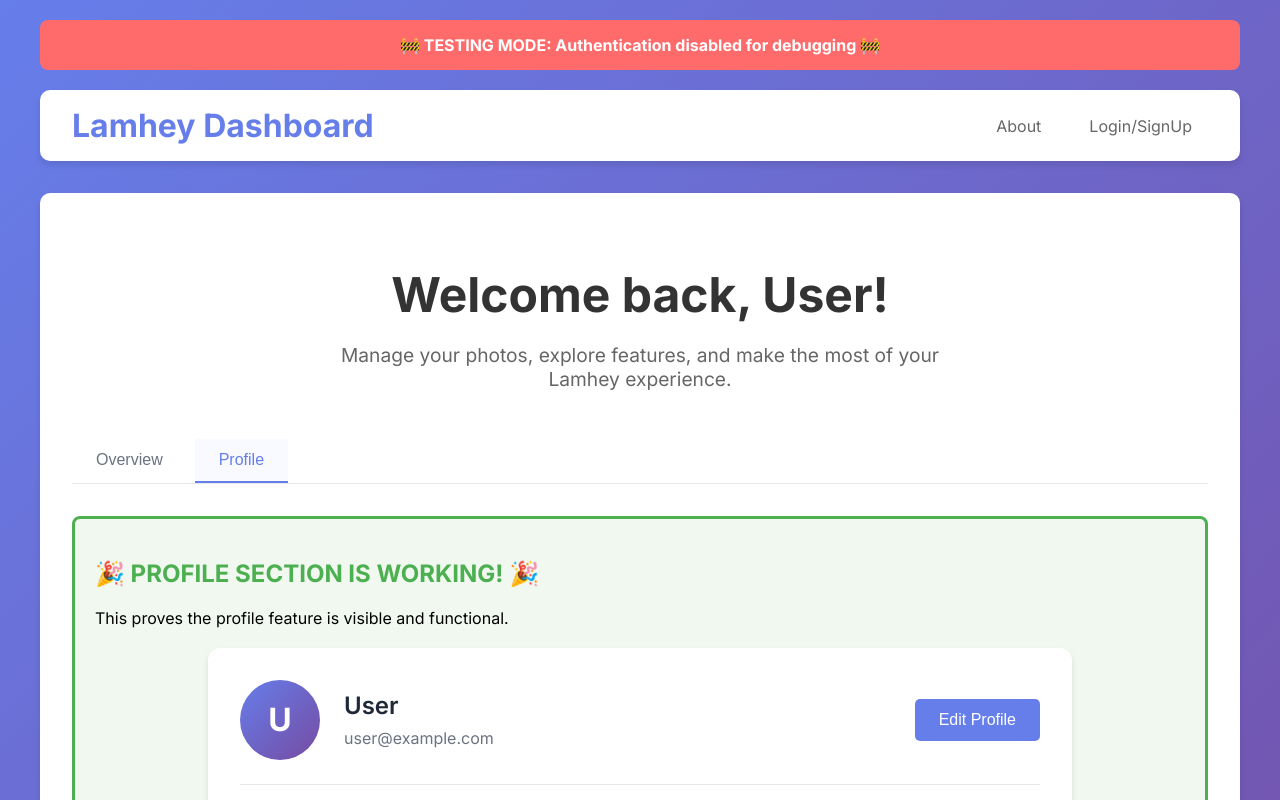
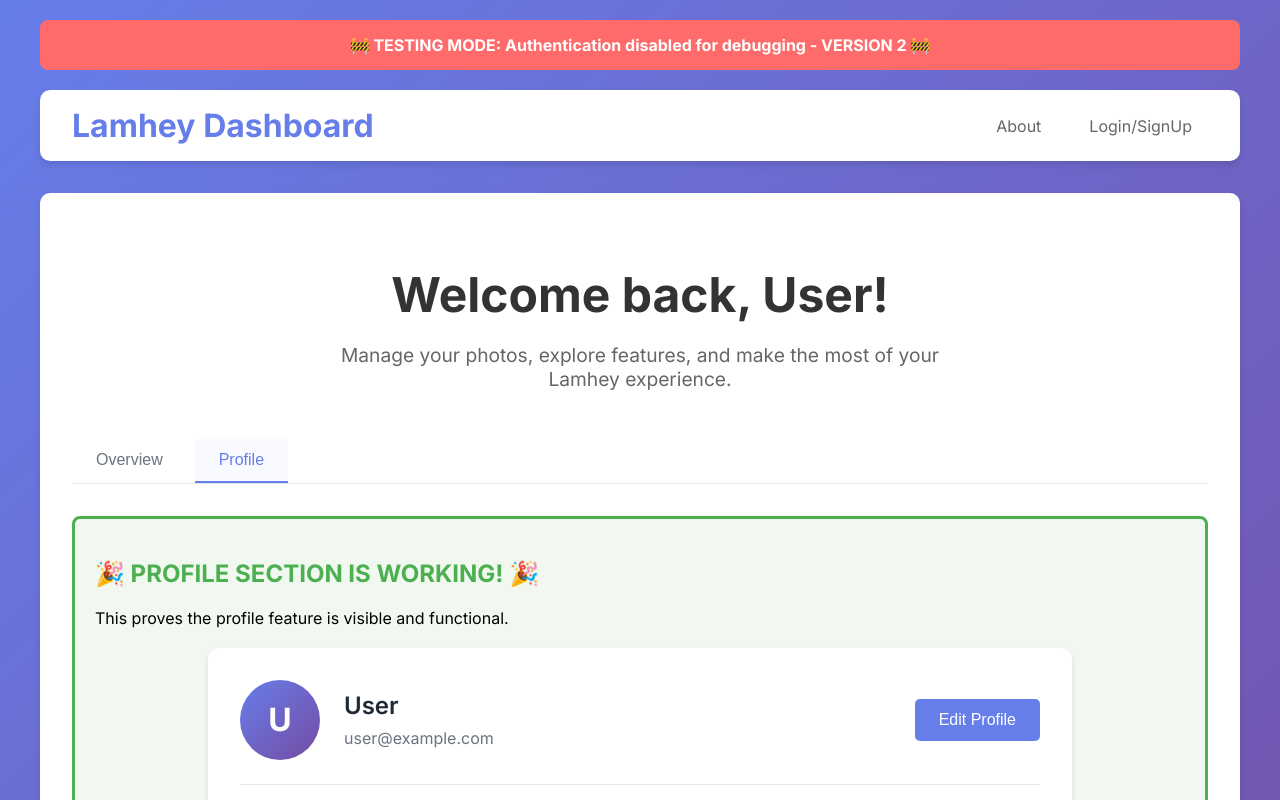
Before and after one commit to neelkamalrana/Lamhey, a React (Create React App) app in the folder client/: page /dashboard in a window 1280 px wide. Shown: the top 800 px of the page. Built offline with nearby package versions, Linux system fonts and the light colour scheme; no server answers; the HTML template or start-up script is replaced by a standard one.

Commit message:
force: add version indicator and build timestamp to force fresh deployment

```diff
--- a/client/src/pages/Dashboard.tsx
+++ b/client/src/pages/Dashboard.tsx
@@ -47,7 +47,7 @@ const Dashboard: React.FC = () => {
         borderRadius: '8px',
         fontWeight: 'bold'
       }}>
-        🚧 TESTING MODE: Authentication disabled for debugging 🚧
+        🚧 TESTING MODE: Authentication disabled for debugging - VERSION 2 🚧
       </div>
       <header className="header">
         <h1 className="logo">Lamhey Dashboard</h1>
```
